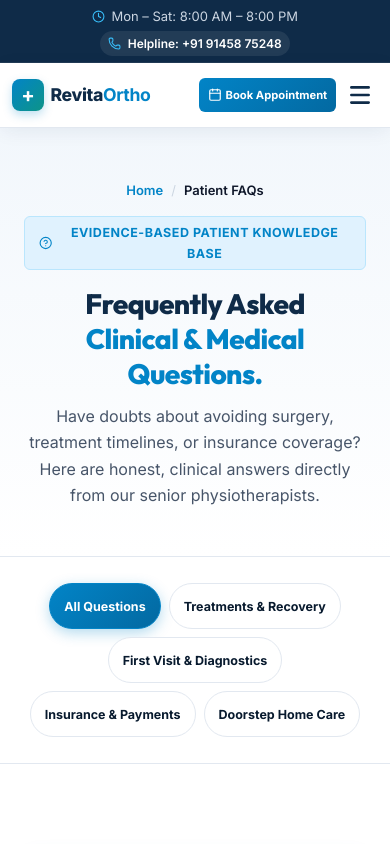
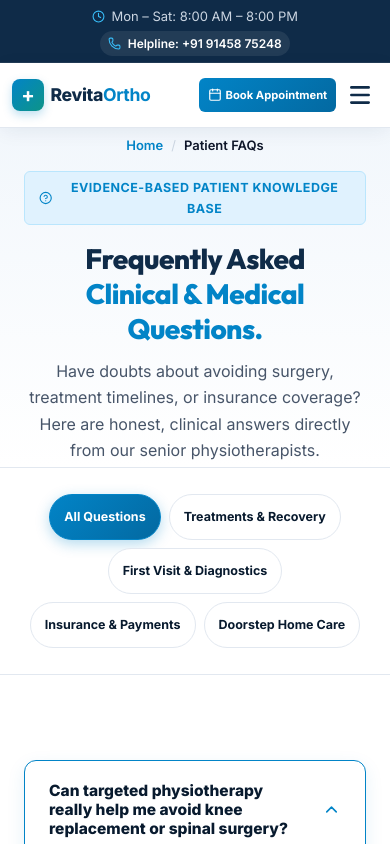
Before and after one commit to mayararothe28/physio-website, a React (Vite) app: page /faq in a window 390 px wide. Shown: the top 844 px of the page. Built offline with nearby package versions, Linux system fonts and the light colour scheme.

Commit message:
Added facility details page

```diff
--- a/src/index.css
+++ b/src/index.css
@@ -231,6 +231,7 @@ img {
 
 /* ─── STANDARDIZED UNIFORM SUBPAGE INTRO (Exact Height Matching Our Doctors / Team Page) ─── */
 .subpage-hero-banner,
+.wor-subpage-hero,
 .contact-hero-section,
 .appointment-hero-section,
 .team-hero-section,
@@ -252,15 +253,16 @@ img {
 
 @media (max-width: 768px) {
   .subpage-hero-banner,
+  .wor-subpage-hero,
   .contact-hero-section,
   .appointment-hero-section,
   .team-hero-section,
   .work-hero-section,
   .faq-hero-section,
   .testimonials-hero-section {
-    min-height: 290px !important;
-    height: auto !important;
-    padding: 48px 0 !important;
+    min-height: 340px !important;
+    height: 340px !important;
+    padding: 16px 0 !important;
   }
 }
 
```
